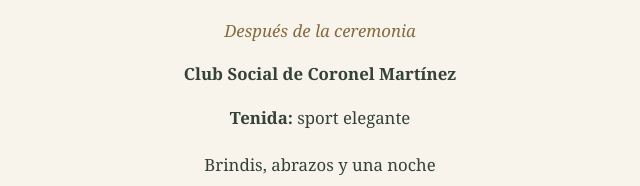
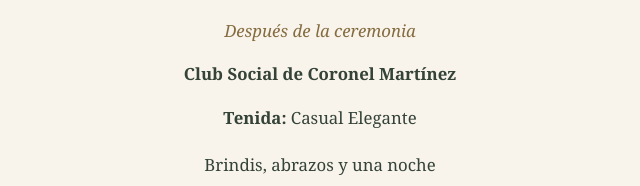
Before and after one commit to pablodacosta91/nuestra-boda, a plain HTML site: page index.html in a window 1280 px wide. Shown: the part 1609-1795 px from the top of the page, 596-1236 px from the left. Drawn offline with Linux system fonts and the light colour scheme.

Commit message:
Update index.html

```diff
--- a/index.html
+++ b/index.html
@@ -41,7 +41,7 @@
       <p class="eyebrow">Un día para recordar</p><h2 id="celebration-title">La celebración</h2>
       <div class="event-grid">
         <article class="event"><span class="event-number">01 / EL SÍ</span><h3>La ceremonia</h3><p class="event-time">20:30 hs</p><p class="venue">Iglesia Sagrado Corazón de Jesús</p><p>El comienzo de nuestra nueva historia.<br>Nos encantaría que estés ahí.</p><a class="button outline" href="https://maps.app.goo.gl/gUveM5iHh4u5sHMQ9" target="_blank" rel="noopener noreferrer">Cómo llegar a la iglesia <span aria-hidden="true">↗</span></a></article>
-        <article class="event"><span class="event-number">02 / A CELEBRAR</span><h3>La fiesta</h3><p class="event-time">Después de la ceremonia</p><p class="venue">Club Social de Coronel Martínez</p><p class="dress-code"><strong>Tenida:</strong> sport elegante</p><p>Brindis, abrazos y una noche<br>para guardar en el corazón.</p><a class="button outline" href="https://maps.app.goo.gl/NqAkePRAtx7nL8F7A" target="_blank" rel="noopener noreferrer">Cómo llegar al club <span aria-hidden="true">↗</span></a></article>
+        <article class="event"><span class="event-number">02 / A CELEBRAR</span><h3>La fiesta</h3><p class="event-time">Después de la ceremonia</p><p class="venue">Club Social de Coronel Martínez</p><p class="dress-code"><strong>Tenida:</strong> Casual Elegante</p><p>Brindis, abrazos y una noche<br>para guardar en el corazón.</p><a class="button outline" href="https://maps.app.goo.gl/NqAkePRAtx7nL8F7A" target="_blank" rel="noopener noreferrer">Cómo llegar al club <span aria-hidden="true">↗</span></a></article>
       </div>
     </section>
     <section class="luana section" aria-labelledby="luana-title"><div class="luana-inner"><span class="little-star" aria-hidden="true">✧</span><p class="eyebrow">Una alegría más para compartir</p><h2 id="luana-title">También celebramos a <em>Luana</em></h2><p>En este día tan especial, Luana cumple su primer añito.<br>¡Una noche, mucho amor y el doble de motivos para celebrar!</p><span class="birthday-note">Que no falten los abrazos… ni los deseos al soplar su primera velita.</span></div></section>
```
